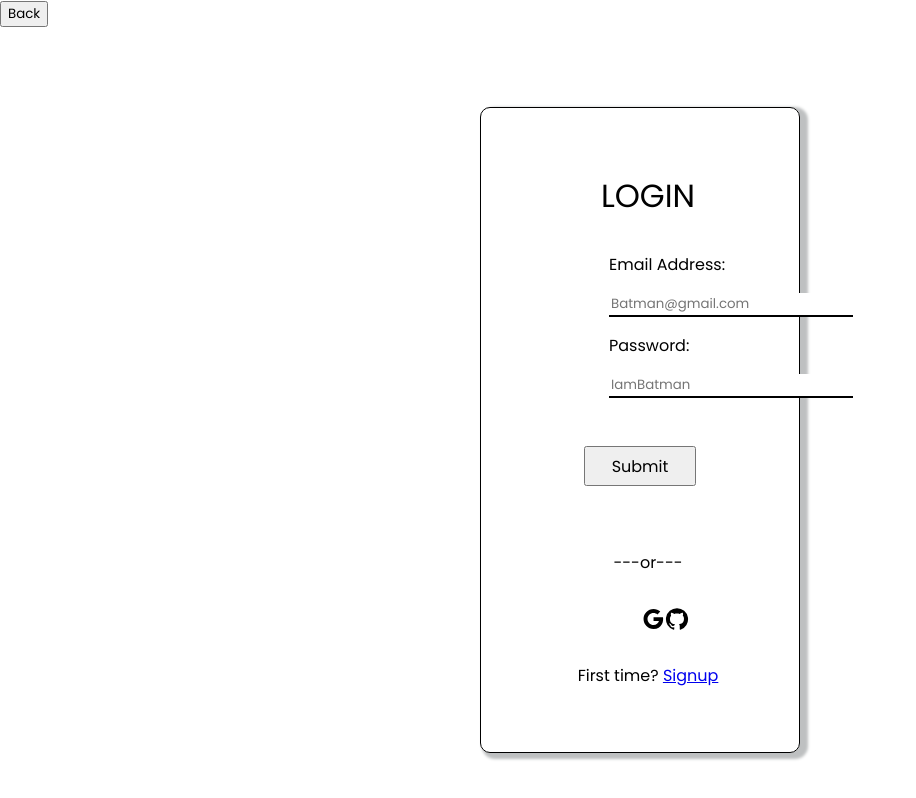
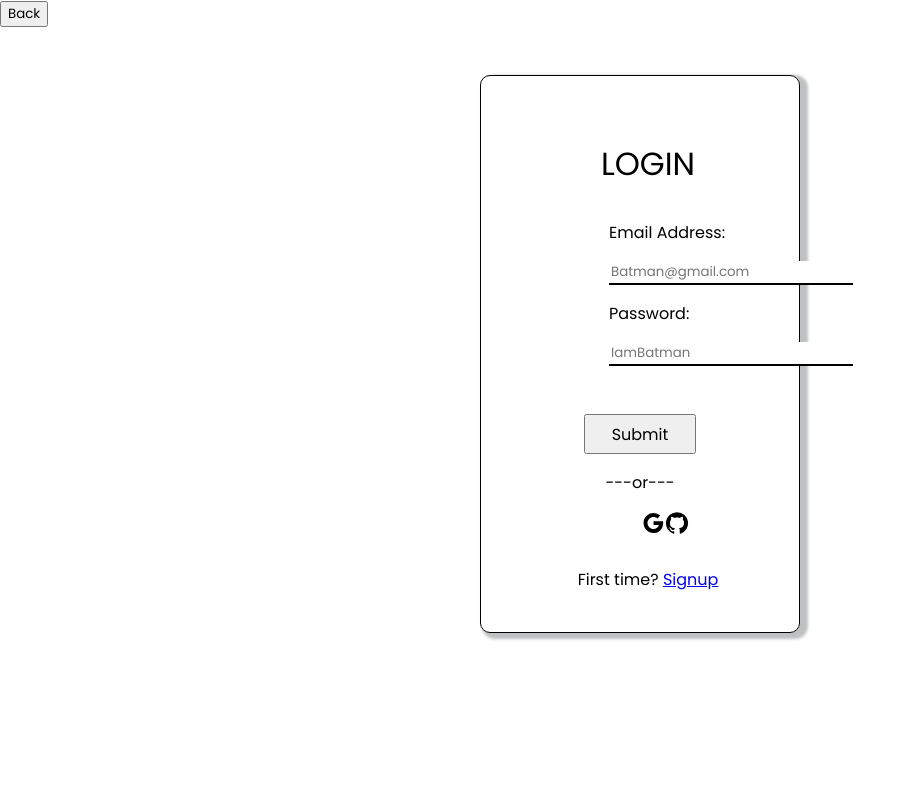
Before and after one commit to Rishikesh-Guptha/devs-corner, a React (Create React App) app: page /Login in a window 1280 px wide. Shown: the top 798 px of the page, without its empty margins (0-916 px from the left). Built offline with nearby package versions, Linux system fonts and the light colour scheme.

Commit message:
Configured the login and signup UI

```diff
--- a/src/pages/login/Login.css
+++ b/src/pages/login/Login.css
@@ -17,7 +17,7 @@
 }
 
     .submit {
-        margin: 2rem 0;
+        margin: 1rem 0;
         font-size: medium;
         width: 7rem;
         height: 2.5rem;
@@ -39,3 +39,6 @@ input {
     display: flex;
     justify-content: space-around;
 }
+.or {
+    margin: 1rem 0;
+}
--- a/src/pages/login/Login.jsx
+++ b/src/pages/login/Login.jsx
@@ -56,7 +56,7 @@ const Login = () => {
                 <button className="submit" onClick={onLogin} >Submit</button>
             </div>
             <div className="other-methods">
-                <p>---or---</p>
+                <p className='or'>---or---</p>
                 <div className="icons">
                     <GoogleIcon className="google-icon" fontsize="medium"></GoogleIcon>
                     <GitHubIcon className="github-icon" on></GitHubIcon>
--- a/src/pages/signup/Signup.css
+++ b/src/pages/signup/Signup.css
@@ -1,8 +1,8 @@
 .container {
     text-align: center;
     /* border: 10px solid black; */
-    padding-bottom: 2rem;
-    margin-top: 5rem;
+    padding-bottom: 0.5rem;
+        margin-top: 3rem;
 }
 
 .heading {
@@ -17,10 +17,11 @@ input {
 }
 
 .submit {
-    margin: 2rem 0;
+    margin: 2rem 0 0 0;
     font-size: medium;
     width: 7rem;
     height: 2.5rem;
+    margin-bottom: 0rem;
 
 }
 .emailid,
@@ -35,3 +36,7 @@ input {
     border: none;
         border-bottom: 2px solid black;
 }
+p {
+    margin-top: 0;
+    margin-bottom: 0;
+}
```
